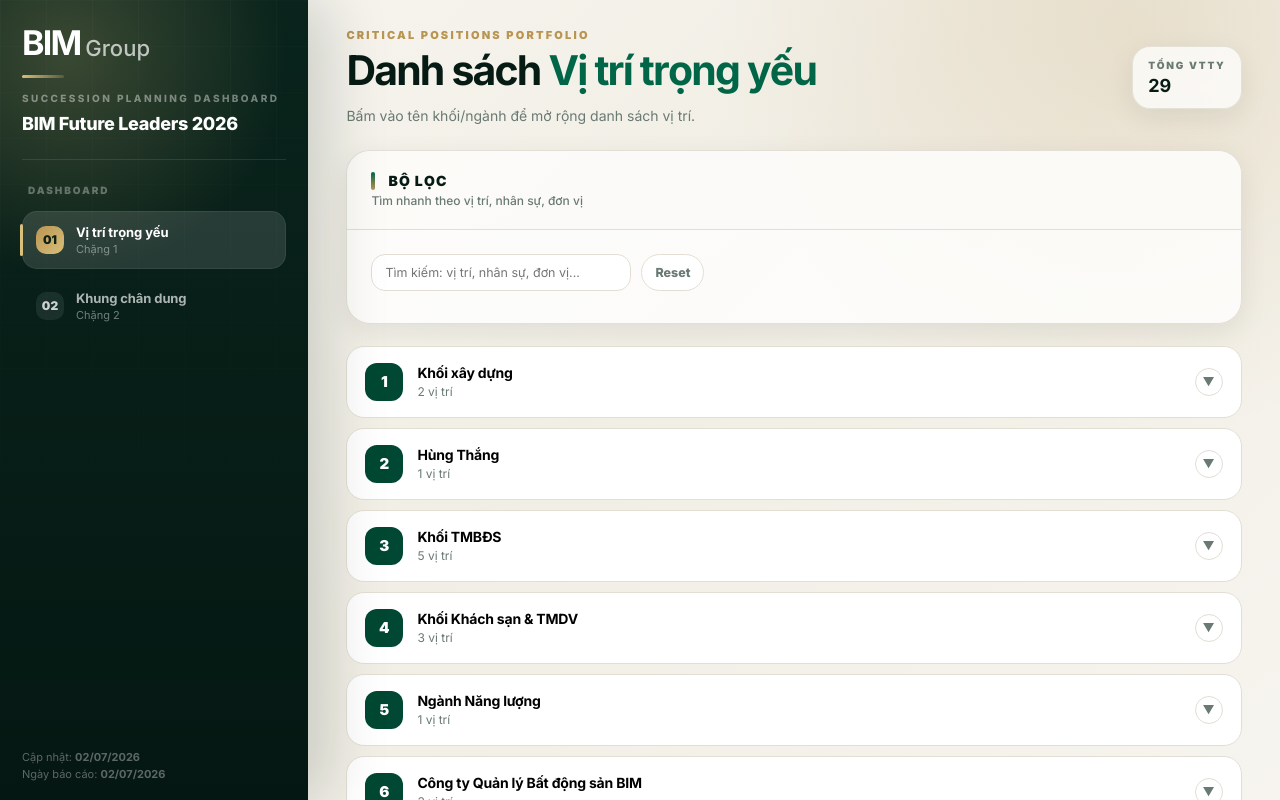
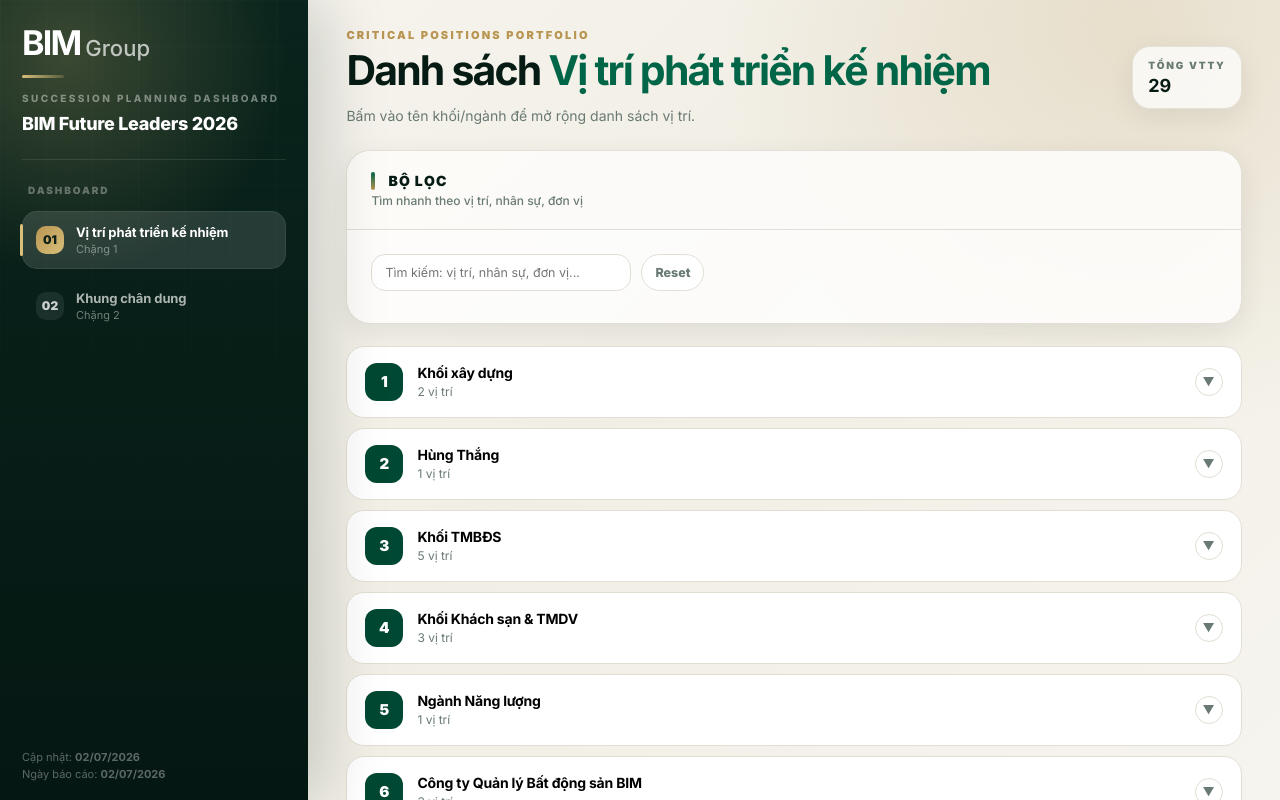
Before and after one commit to daotaobimgroup/baocaohods, a plain HTML site: page index.html in a window 1280 px wide. Drawn offline with Linux system fonts and the light colour scheme.

Commit message:
Update button and heading text for clarity

```diff
--- a/index.html
+++ b/index.html
@@ -600,7 +600,7 @@
       </div>
       <nav class="nav" aria-label="Main navigation">
         <div class="nav-label">Dashboard</div>
-        <button class="active" data-page="vtty"><span class="num">01</span><span class="copy"><b>Vị trí trọng yếu</b><span>Chặng 1</span></span></button>
+        <button class="active" data-page="vtty"><span class="num">01</span><span class="copy"><b>Vị trí phát triển kế nhiệm</b><span>Chặng 1</span></span></button>
         <button data-page="portrait"><span class="num">02</span><span class="copy"><b>Khung chân dung</b><span>Chặng 2</span></span></button>
       </nav>
       <div class="side-footer">Cập nhật: <b id="sideDate"></b><br>Ngày báo cáo: <b>02/07/2026</b></div>
@@ -613,7 +613,7 @@
         <div class="topbar">
           <div>
             <div class="eyebrow">Critical positions portfolio</div>
-            <h1>Danh sách <em>Vị trí trọng yếu</em></h1>
+            <h1>Danh sách <em>Vị trí phát triển kế nhiệm</em></h1>
             <div class="subtitle">Bấm vào tên khối/ngành để mở rộng danh sách vị trí.</div>
           </div>
           <div class="asof"><span>Tổng VTTY</span><b>29</b></div>
@@ -900,7 +900,7 @@
         <thead>
           <tr class="lt-title">
             <th colspan="3">4. NHÓM YẾU TỐ NĂNG LỰC (35%)</th>
-            <th>CHÂN DUNG KẾ NHIỆM<br>VỊ TRÍ TRỌNG YẾU A</th>
+            <th>CHÂN DUNG KẾ NHIỆM<br>VỊ TRÍ A</th>
           </tr>
           <tr class="lt-cols">
             <th>Hệ năng lực</th>
```
